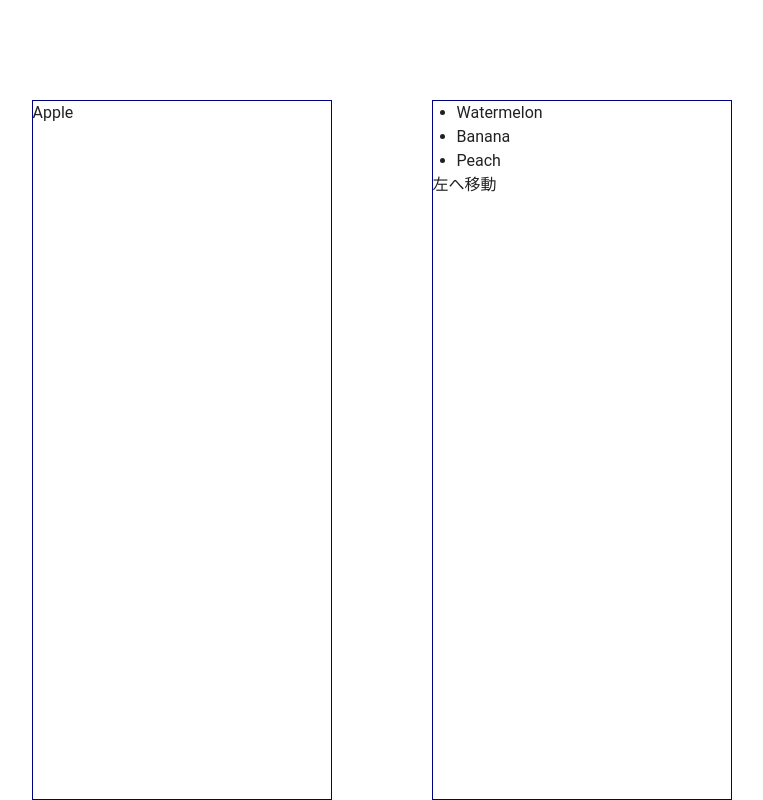
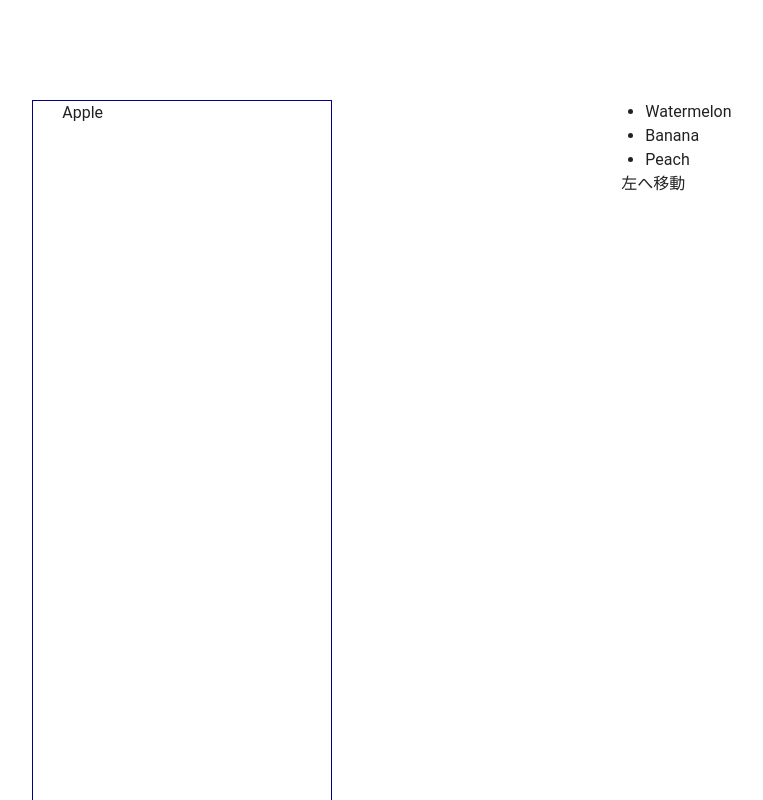
Before and after one commit to daxi0823/iimon_frontC, a Vue app: page / in a window 1280 px wide. Shown: the top 800 px of the page, without its empty margins (211-974 px from the left). Built offline with nearby package versions, Linux system fonts and the light colour scheme; the HTML template or start-up script is replaced by a standard one.

Commit message:
css 修正

```diff
--- a/src/components/leftIBox.vue
+++ b/src/components/leftIBox.vue
@@ -32,6 +32,11 @@ export default {
 .mainWrapper {
   width: 300px;
   height: 800px;
+  display: flex;
+  flex-flow: column;
+  align-items: center;
+  box-sizing: border-box;
+  border: 1px solid navy;
 }
 .item{
   width: 80%;
@@ -39,4 +44,11 @@ export default {
   font-size: 16px;
 
 }
+.submitButton {
+  box-sizing: border-box;
+  height: 30px;
+  padding: 3px;
+  background-color: navy;
+  color: white;
+}
 </style>
--- a/src/views/HomeView.vue
+++ b/src/views/HomeView.vue
@@ -38,27 +38,7 @@ export default {
   margin: 100px auto;
   display: flex;
   justify-content: space-between;
-
-}
-/* input部分 */
-.leftWrapper {
-  width: 300px;
-  height: 800px;
-}
-.leftBox, .rightBox{
-  width: 300px;
-  height: 700px;
-  box-sizing: border-box;
-  border: 1px solid navy;
-
-  align-items: center;
 }
 
-.submitButton {
-  box-sizing: border-box;
-  height: 30px;
-  padding: 3px;
-  background-color: navy;
-  color: white;
-}
+
 </style>
```
